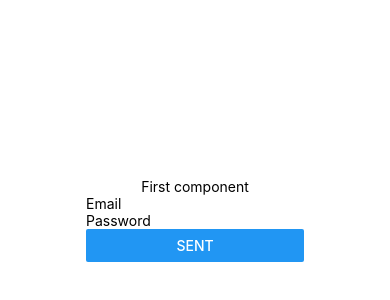
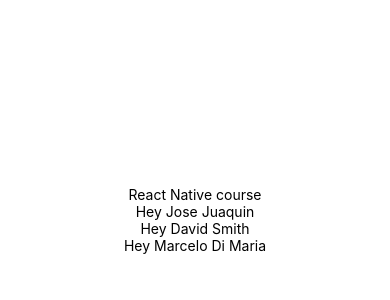
Before and after one commit to LuisJoseTrujilloP/reactnativeproyect, a React Native app: screen / in a window 390 px wide. Shown: the part 202-502 px from the top of the page. Built offline with nearby package versions, Linux system fonts and the light colour scheme.

Commit message:
Working with Props

```diff
--- a/App.js
+++ b/App.js
@@ -1,14 +1,19 @@
 import { StatusBar } from "expo-status-bar";
 import { StyleSheet, Text, View } from "react-native";
 import LoginForm from "./src/components/LogingForm";
+import Greeting from "./src/components/Greeting";
 
 export default function App() {
 	return (
 		// View fundemental container on React Native
 		<View style={styles.container}>
-			<Text>First component</Text>
+			<Text>React Native course</Text>
+			<Greeting name="Jose Juaquin" />
+			<Greeting name="David Smith" />
+			<Greeting name="Marcelo Di Maria" />
+
 			<StatusBar style="auto" />
-			<LoginForm />
+			{/* <LoginForm /> */}
 		</View>
 	);
 }
--- /dev/null
+++ b/src/components/Greeting.js
@@ -0,0 +1,6 @@
+import React from "react";
+import { Text } from "react-native";
+
+export default function Greeting({ name }) {
+	return <Text>Hey {name}</Text>;
+}
```
